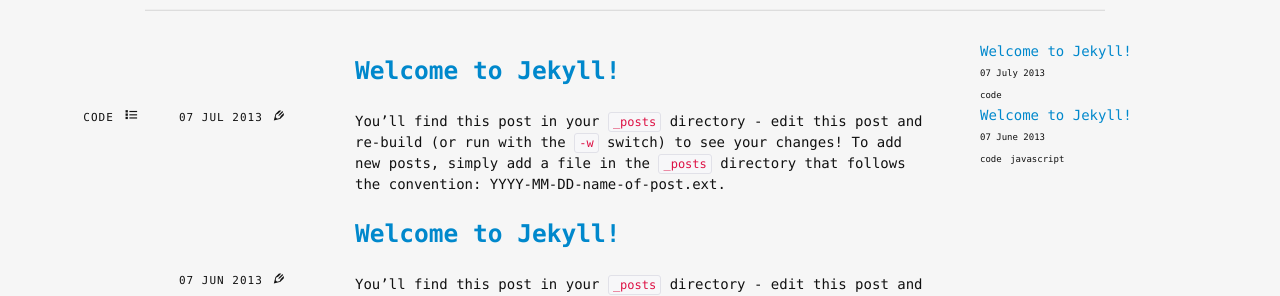
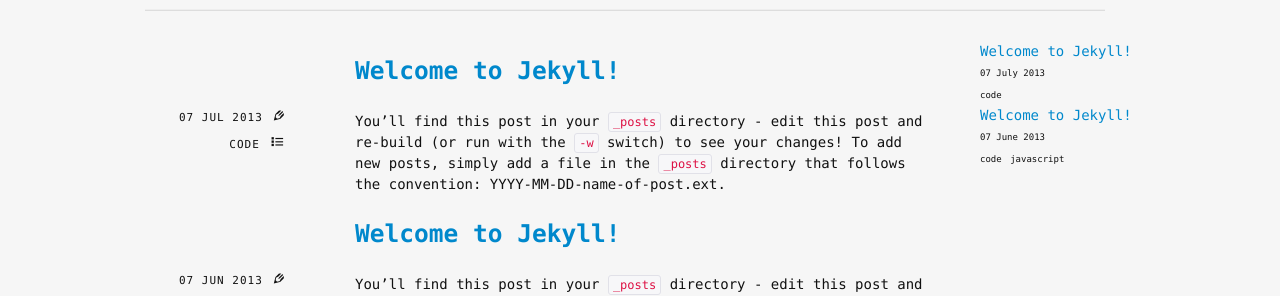
Before and after one commit to scotthaleen/scotthaleen.github.io, a Jekyll site: the page built from blog.html, in a window 1280 px wide. Shown: the part 351-647 px from the top of the page. Built offline with Jekyll 4.4.1, drawn with Linux system fonts in a browser that asks for light colours; Markdown is read by kramdown in place of the engine named in the settings.

Commit message:
fixed floating tags

```diff
--- a/blog.html
+++ b/blog.html
@@ -19,8 +19,7 @@
                 <span class="meta-text">{{ post.date | date_to_string }}</span>
               </span>
             </div>
-          </div>
-          <div>
+            <div style="clear: both;"></div>
             <div class="right">
               <span class="meta-info">
                 <span class="icon right">4</span>
```
Also changed, not shown: 1 other file.
